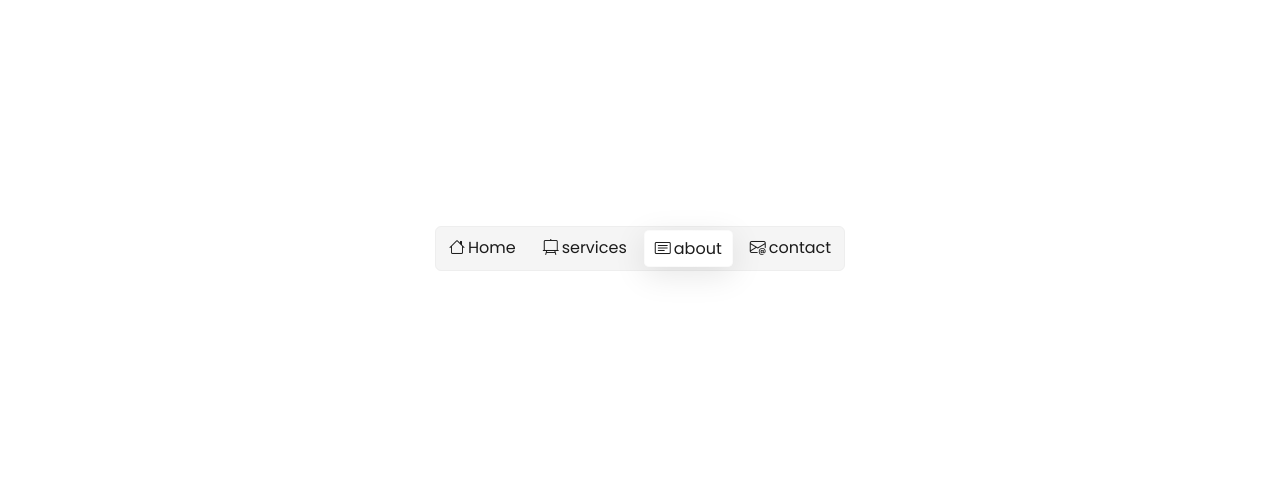
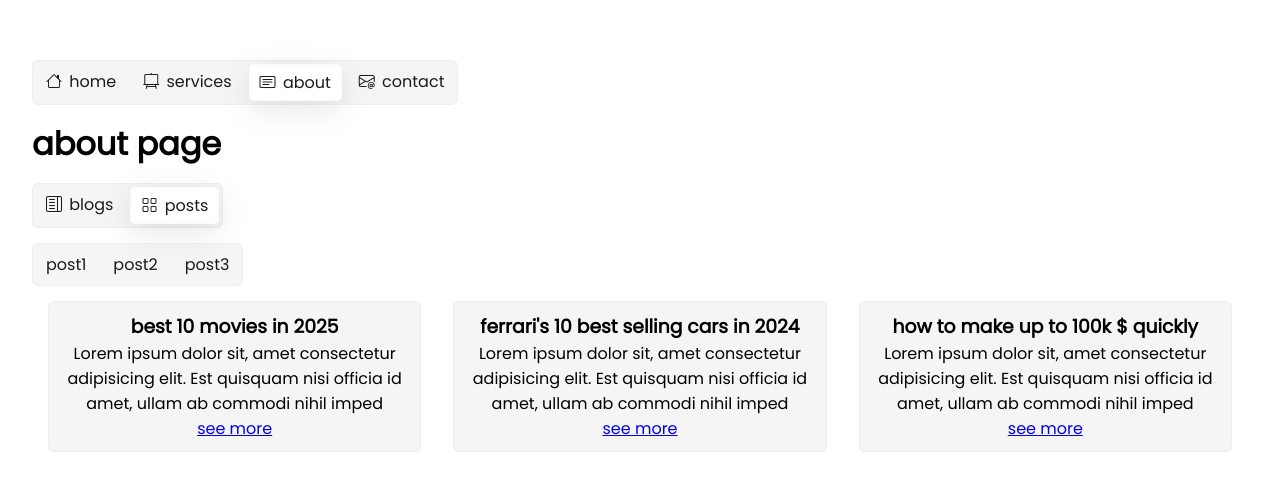
Before and after one commit to oussama-drifi/Task-Management-App, a React (Vite) app: page /about/posts in a window 1280 px wide. Shown: the part 152-642 px from the top of the page. Built offline with nearby package versions, Linux system fonts and the light colour scheme.

Commit message:
implemented nested routes

```diff
--- a/src/App.css
+++ b/src/App.css
@@ -4,3 +4,17 @@
   padding: 2rem;
   text-align: center;
 }
+
+
+.posts {
+  display: flex;
+  justify-content: space-between;
+  .post {
+    flex: 1;
+    margin: 0 1rem;
+    background-color: rgb(245, 245, 245);
+    border: 1.5px solid #eee;
+    border-radius: 6px;
+    padding: 10px;
+  }
+}
--- a/src/App.jsx
+++ b/src/App.jsx
@@ -1,5 +1,8 @@
 import { useEffect, useState } from 'react'
-import { Routes, Route} from 'react-router-dom'
+import
+      { Routes, Route, Outlet, NavLink, Link, useParams, useNavigate, Navigate }
+from 'react-router-dom'
+import NavBar from './components/navBar';
 import './App.css'
 import '@fontsource/poppins';
 // import '@fontsource/poppins/500.css';
@@ -90,21 +93,137 @@ function Contacts() {
 
 
 
-import NavBar from './components/navBar';
 
-import Search from './components/search/search';
+
+function About() {
+
+  const links = [
+    {
+      content: "blogs",
+      path: "/about/blogs",
+      icon: "bi bi-layout-text-sidebar"
+    }, {
+      content: "posts",
+      path: "/about/posts",
+      icon: "bi bi-grid"
+    }
+  ]
+
+
+
+  return (
+    <div className='about-wrapper'>
+      <h1>about page</h1>
+      <NavBar links={links}/>
+      <Outlet />
+    </div>
+  )
+}
+
+function Post() {
+  const { id } = useParams();
+
+  return (
+    <div>
+      <h2>post ID: {id}</h2>
+    </div>
+  )
+}
+
+
+function Posts() {
+  const posts = [
+    {
+      id: 1,
+      icon: "",
+      content: "post1",
+      path: "/about/posts/1",
+      title: "best 10 movies in 2025",
+      text: "Lorem ipsum dolor sit, amet consectetur adipisicing elit. Est quisquam nisi officia id amet, ullam ab commodi nihil imped"
+    },
+    {
+      id: 2,
+      icon: "",
+      content: "post2",
+      path: "/about/posts/2",
+      title: "ferrari's 10 best selling cars in 2024",
+      text: "Lorem ipsum dolor sit, amet consectetur adipisicing elit. Est quisquam nisi officia id amet, ullam ab commodi nihil imped"
+    },
+    {
+      id: 3,
+      icon: "",
+      content: "post3",
+      path: "/about/posts/3",
+      title: "how to make up to 100k $ quickly",
+      text: "Lorem ipsum dolor sit, amet consectetur adipisicing elit. Est quisquam nisi officia id amet, ullam ab commodi nihil imped"
+    },
+  ]
+
+  return (
+    <>
+      <NavBar links={posts}/>
+      <div className="posts">
+        {
+          posts.map(post => (
+            <div key={post.content} className="post">
+              <h3>{post.title}</h3>
+              <p>{post.text}</p>
+              <Link to={`/about/posts/${post.id}`}>see more</Link>
+            </div>
+          ))
+        }
+      </div>
+      <div className="current-post">
+        <Outlet />
+      </div>
+    </>
+  )
+}
+
+
 
 function App() {
+
+  const links = [
+    {
+      content: "home",
+      path: "/",
+      icon: "bi bi-house"
+    },
+    {
+      content: "services",
+      path: "/services",
+      icon: "bi bi-easel2"
+    },
+    {
+      content: "about",
+      path: "/about",
+      icon: "bi bi-card-text"
+    },
+    {
+      content: "contact",
+      path: "/contact",
+      icon: "bi bi-envelope-at"
+    }
+  ]
+
   return (
     <div className='wrapper'>
-      <NavBar />
+      <NavBar links={links}/>
       <Routes>
           <Route path='/' element={
             <div className="wrapper">
               <h1>home</h1>
             </div>
           } />
-          <Route path='/about' element={<div><h1>about page</h1></div>} />
+          <Route path='/about' element={<About />} >
+            {/* <Route index element={<Navigate to="blogs" replace />}></Route> */}
+            <Route path='/about/blogs' element={<h2>blogs</h2>}></Route>
+            <Route path='/about/posts' element={<Posts />}>
+              {/* <Route index element={<Navigate to="/about/posts/1" replace />}></Route> */}
+              <Route path='/about/posts/:id' element={<Post />}></Route>
+            </Route>
+          </Route>
           <Route path='/contact' element={<div><h1>contact page</h1></div>} />
           <Route path='/services' element={<div><h1>services page</h1></div>} />
       </Routes>
--- a/src/components/navBar.css
+++ b/src/components/navBar.css
@@ -1,16 +1,16 @@
-
 nav {
+    margin-top: 15px;
+    margin-bottom: 15px;
     border: 1px solid #eee;
     background-color: rgb(245, 245, 245);
     padding: 3px;
     border-radius: 6px;
+    width: fit-content;
     ul {
         list-style-type: none;
         display: flex;
         gap: 7px;
         li {
-
-
             .nav-link{
                 display: inline-block;
                 border-radius: 5px;
@@ -23,7 +23,6 @@ nav {
             }
             .active {
                 background: rgba(255, 255, 255, 0.3);
-                /* background: rgb(242, 0, 0); */
                 backdrop-filter: blur(21px);
                 border: 1px solid rgba(255, 255, 255, 0.3);
                 box-shadow:
@@ -32,41 +31,7 @@ nav {
                     inset 0 -1px 0 rgba(255, 255, 255, 0.1),
                     inset 0 0 46px 23px rgba(255, 255, 255, 2.3);
                 position: relative;
-                /* overflow: hidden; */
-                /* color: aliceblue; */
             }
         }
     }
 }
-
-
-
-/* .glass::before {
-  content: '';
-  position: absolute;
-  top: 0;
-  left: 0;
-  right: 0;
-  height: 1px;
-  background: linear-gradient(
-    90deg,
-    transparent,
-    rgba(255, 255, 255, 0.8),
-    transparent
-  );
-}
-
-.glass::after {
-  content: '';
-  position: absolute;
-  top: 0;
-  left: 0;
-  width: 1px;
-  height: 100%;
-  background: linear-gradient(
-    180deg,
-    rgba(255, 255, 255, 0.8),
-    transparent,
-    rgba(255, 255, 255, 0.3)
-  );
-} */
--- a/src/components/navBar.jsx
+++ b/src/components/navBar.jsx
@@ -2,15 +2,16 @@ import { Link, NavLink } from "react-router-dom"
 
 import './navBar.css'
 
-const NavBar = () => {
+const NavBar = ({links}) => {
 
     return (
         <nav>
             <ul>
-                <li><NavLink className={({isActive}) => `nav-link ${isActive ? "active glass" : ""}`} to='/'><i className="bi bi-house"></i>Home</NavLink></li>
-                <li><NavLink className={({isActive}) => `nav-link ${isActive ? "active glass" : ""}`} to='/services'><i className="bi bi-easel2"></i>services</NavLink></li>
-                <li><NavLink className={({isActive}) => `nav-link ${isActive ? "active glass" : ""}`} to='/about'><i className="bi bi-card-text"></i>about</NavLink></li>
-                <li><NavLink className={({isActive}) => `nav-link ${isActive ? "active glass" : ""}`} to='/contact'><i className="bi bi-envelope-at"></i>contact</NavLink></li>
+            {
+                links.map(link => (
+                    <li key={link.content}><NavLink className={({isActive}) => `nav-link ${isActive ? "active glass" : ""}`} to={link.path}>{link.icon && (<i className={link.icon}></i>)} {link.content}</NavLink></li>
+                ))
+            }
             </ul>
         </nav>
     )
```
